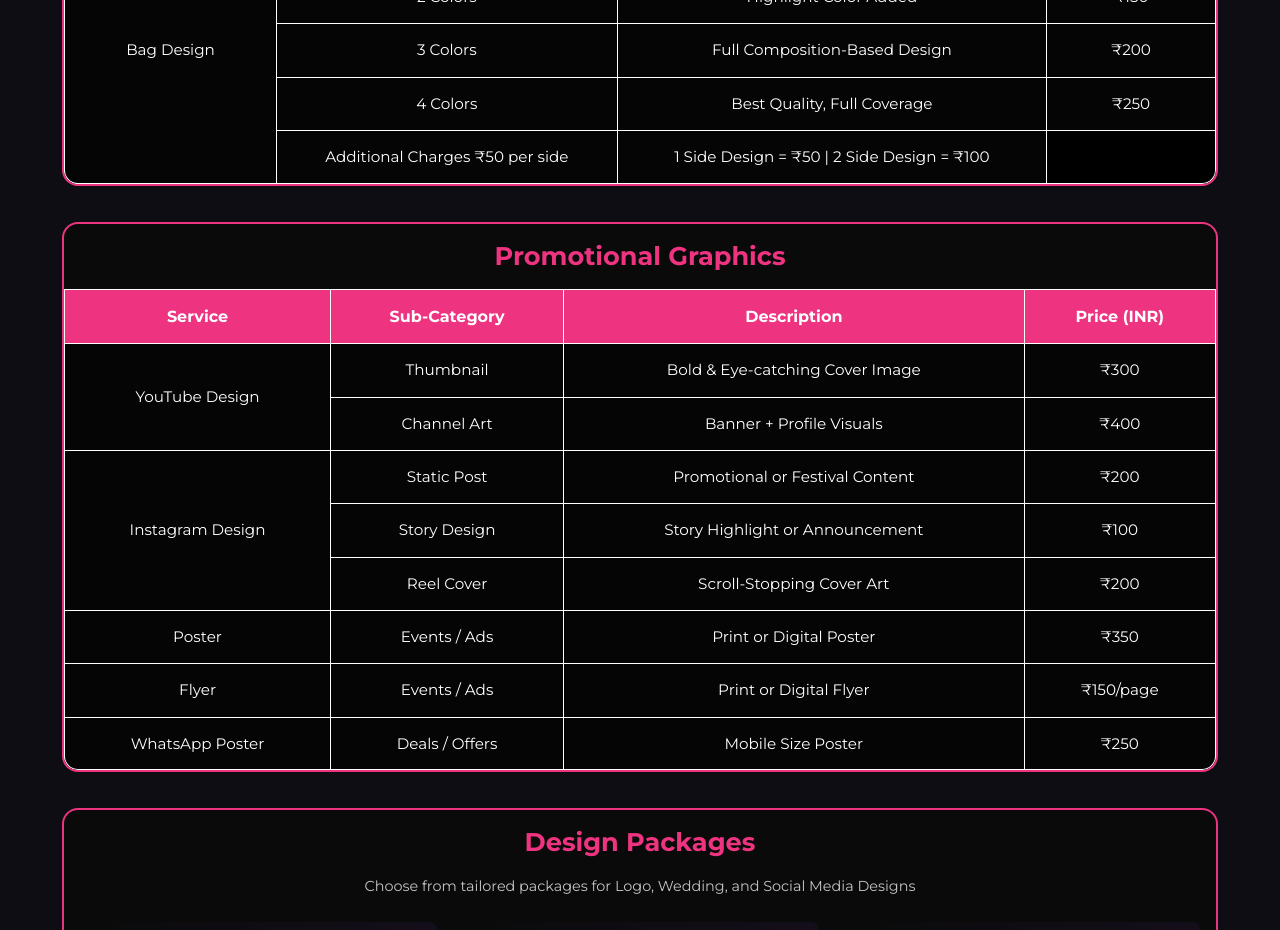
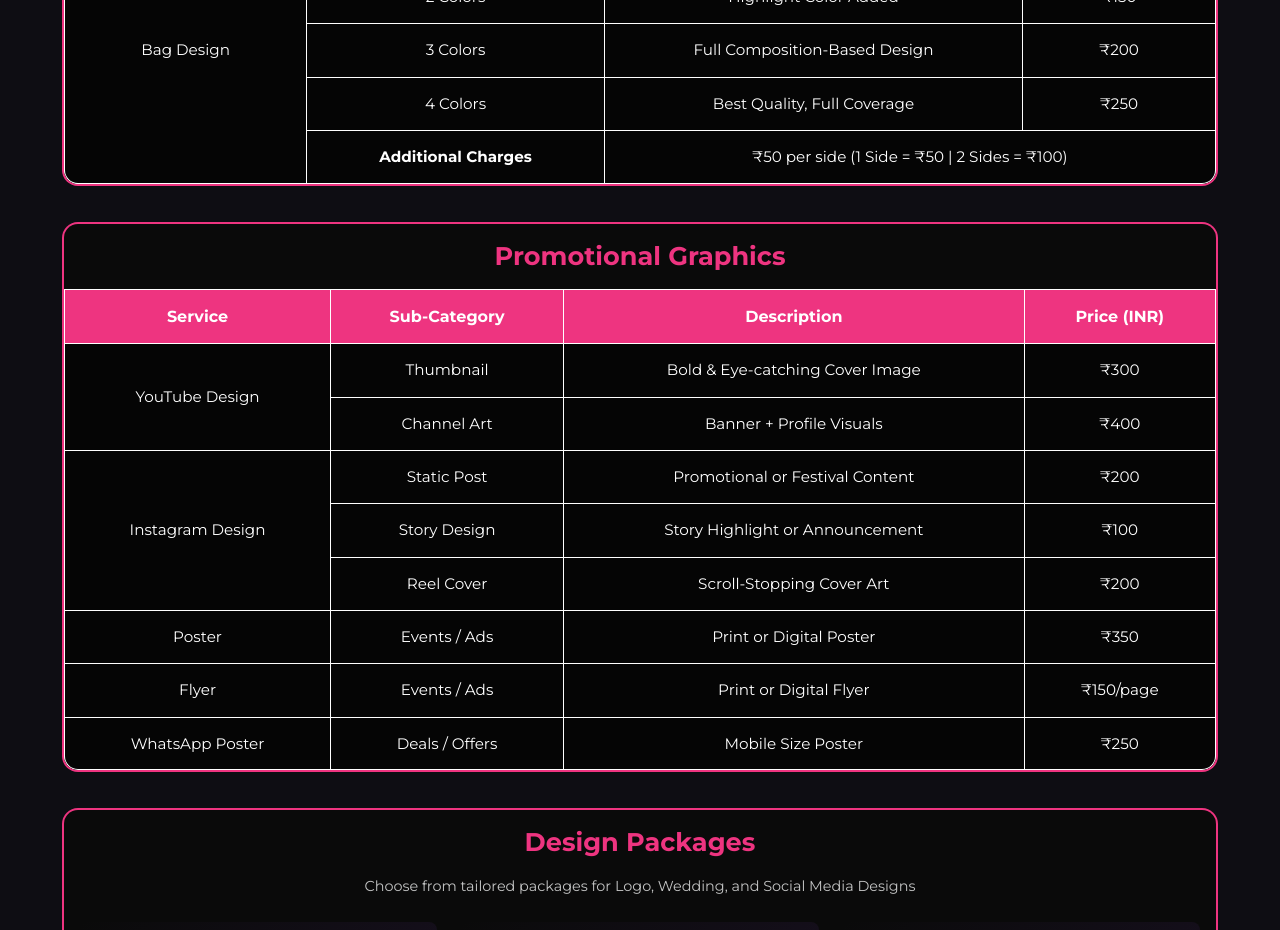
Before and after one commit to auro-graphics/Auro-Graphics-Website, a website: page index.html in a window 1280 px wide. Shown: the part 5880-6810 px from the top of the page. Drawn offline with Linux system fonts and the light colour scheme; no server answers; a web font is replaced by a local one.

Commit message:
Update index.html

```diff
--- a/index.html
+++ b/index.html
@@ -601,8 +601,8 @@
                 <td>₹250</td>
               </tr>
               <tr>
-                <td>Additional Charges ₹50 per side</td>
-                <td colsspan="2">1 Side Design = ₹50 | 2 Side Design = ₹100</td>
+                <td colspan="1"><strong>Additional Charges</strong></td>
+                <td colspan="2">₹50 per side (1 Side = ₹50 | 2 Sides = ₹100)</td>
               </tr>
             </tbody>
           </table>
```
